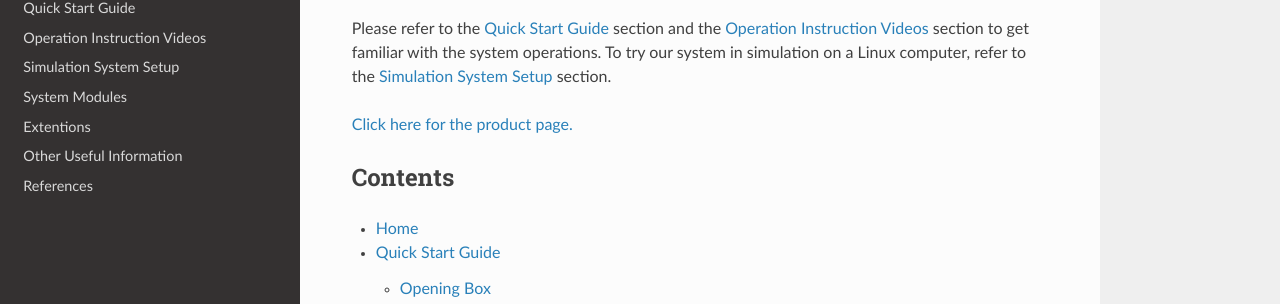
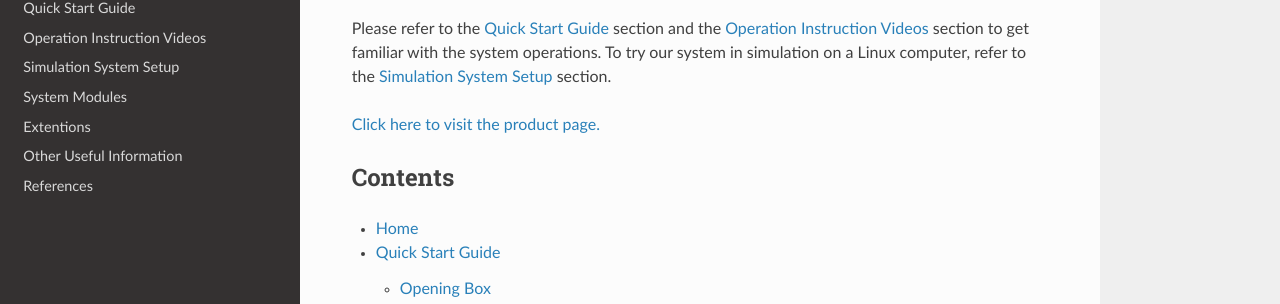
Before and after one commit to caochao39/tarerobotics, a Sphinx documentation site: the page built from docs/source/index.rst, in a window 1280 px wide and 900 px high, scrolled down 1481 px. Shown: the part 143-447 px from the top of the window. Built offline with Sphinx 7.4.7 and the Read the Docs theme 3.1.0, drawn with Linux system fonts in a browser that asks for light colours.

Commit message:
Update index.rst

```diff
--- a/docs/source/index.rst
+++ b/docs/source/index.rst
@@ -19,7 +19,7 @@ The autonomy stack shares a three-tier system architecture, containing a SLAM mo
 
 Please refer to the `Quick Start Guide <https://tarerobotics.readthedocs.io/en/latest/quick_start_guide.html>`_ section and the `Operation Instruction Videos <https://tarerobotics.readthedocs.io/en/latest/operation_instruction_videos.html>`_ section to get familiar with the system operations. To try our system in simulation on a Linux computer, refer to the `Simulation System Setup <https://tarerobotics.readthedocs.io/en/latest/simulation_system_setup.html>`_ section.
 
-`Click here for the product page. <https://www.tarerobotics.com>`_
+`Click here to visit the product page. <https://www.tarerobotics.com>`_
 
 Contents
 --------
```
